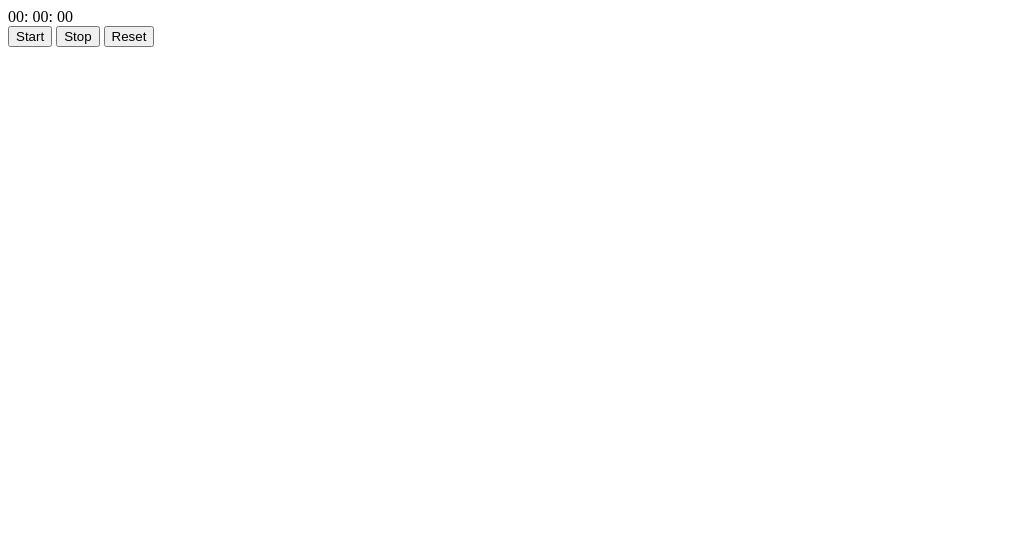
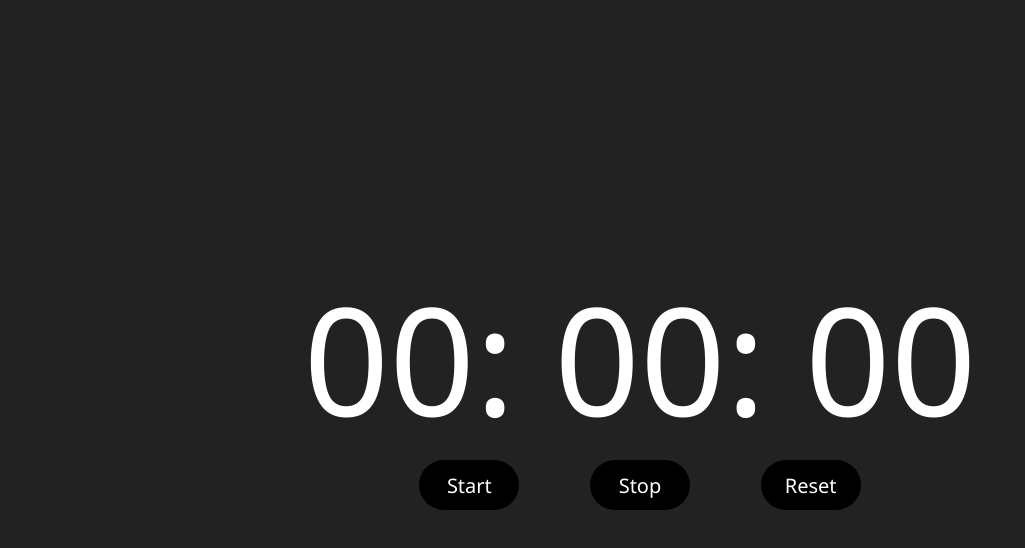
Before and after one commit to mrrezaahmadi/ClockJS, a plain HTML site: page index.html in a window 1280 px wide. Shown: the whole page, without its empty margins (0-1025 px from the left). Drawn offline with Linux system fonts and the light colour scheme.

Commit message:
add style

```diff
--- a/chronometer.js
+++ b/chronometer.js
@@ -43,8 +43,9 @@ const reset = () => {
 
 renderChronometer()
 
-startEl.addEventListener('click', () => {
+startEl.addEventListener('click', (e) => {
     time = setInterval(start, 1000)
+
 })
 
 stopEl.addEventListener('click', () => {
--- a/index.html
+++ b/index.html
@@ -3,13 +3,19 @@
 <head>
     <meta charset="UTF-8">
     <meta name="viewport" content="width=device-width, initial-scale=1.0">
+    <link rel="stylesheet" href="./style.css">
     <title>ClockJS</title>
 </head>
 <body>
+    <!-- <div class="clock"></div>
+    <button id="timeFormat">AM/PM</button> -->
     <div class="chronometer"></div>
-    <button id="start">Start</button>
-    <button id="stop">Stop</button>
-    <button id="reset">Reset</button>
+    <div class="buttons">
+        <button class="button" id="start">Start</button>
+        <button class="button" id="stop">Stop</button>
+        <button class="button" id="reset">Reset</button>
+    </div>
+    <!-- <script src="./clock.js"></script> -->
     <script src="./chronometer.js"></script>
 </body>
 </html>
--- /dev/null
+++ b/style.css
@@ -0,0 +1,32 @@
+body {
+    margin: 0;
+    background-color: rgb(34, 34, 34);
+    display: flex;
+    flex-direction: column;
+    align-items: center;
+}
+
+.chronometer {
+    margin-top: 20%;
+    font-family: 'Segoe UI', Tahoma, Geneva, Verdana, sans-serif;
+    font-size: 150px;
+    color: white;
+}
+
+.buttons {
+    display: flex;
+    width: 40%;
+    justify-content: space-around;
+}
+
+.button {
+    background-color: black;
+    color: white;
+    width: 100px;
+    height: 50px;
+    border-radius: 150px;
+    border: transparent;
+    font-size: 20px;
+    font-weight: 300;
+    font-family: 'Segoe UI', Tahoma, Geneva, Verdana, sans-serif;
+}
```
Also changed, not shown: clock.js (added, +22 -0 lines).
